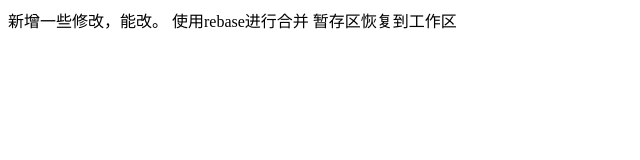
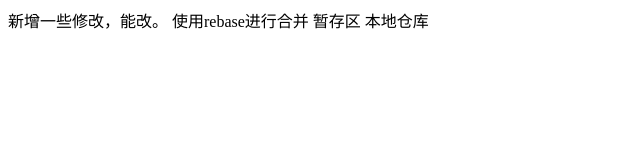
Before and after one commit to fufulucky/newtest, a plain HTML site: page index.html in a window 1280 px wide. Shown: the full height of the page, 0-640 px from the left. Drawn offline with Linux system fonts and the light colour scheme.

Commit message:
本地库

```diff
--- a/index.html
+++ b/index.html
@@ -7,6 +7,7 @@
 <body>
     新增一些修改，能改。
     使用rebase进行合并
-    暂存区恢复到工作区
+    暂存区
+    本地仓库
 </body>
 </html>
```
